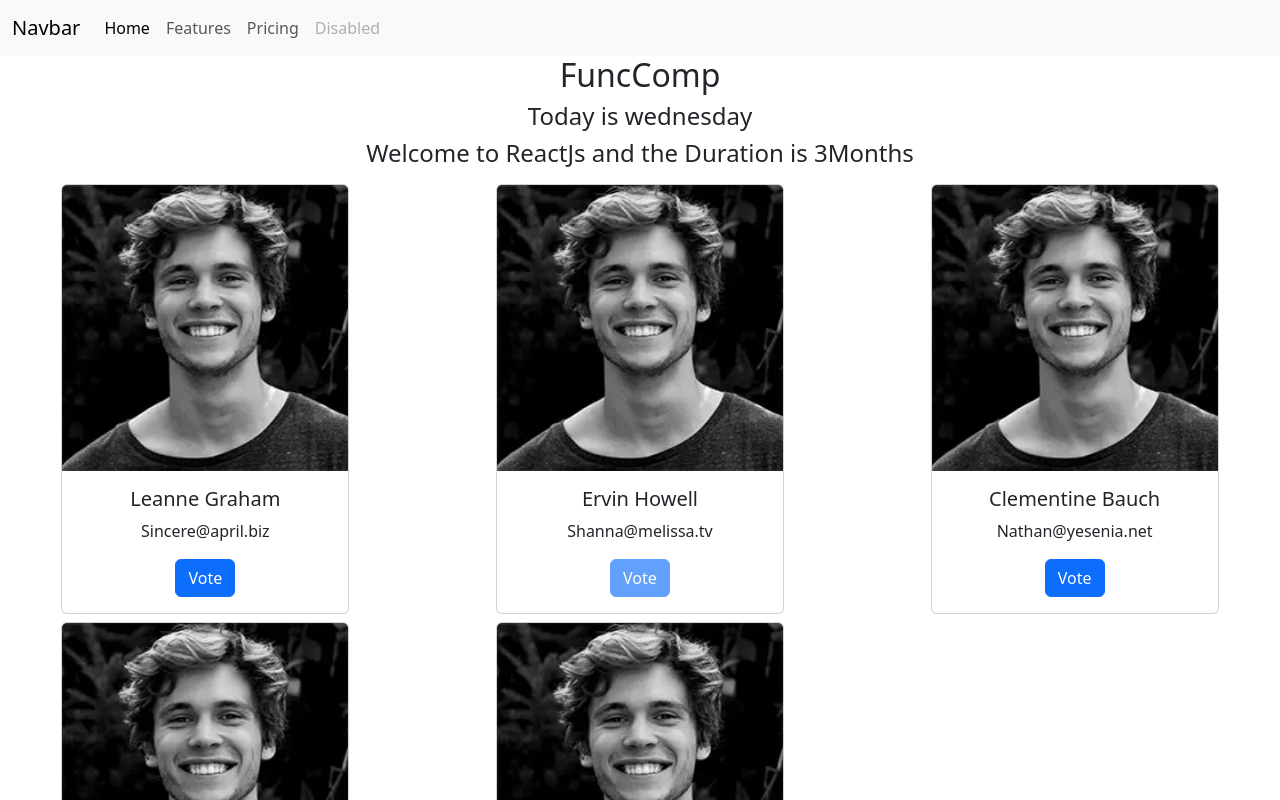
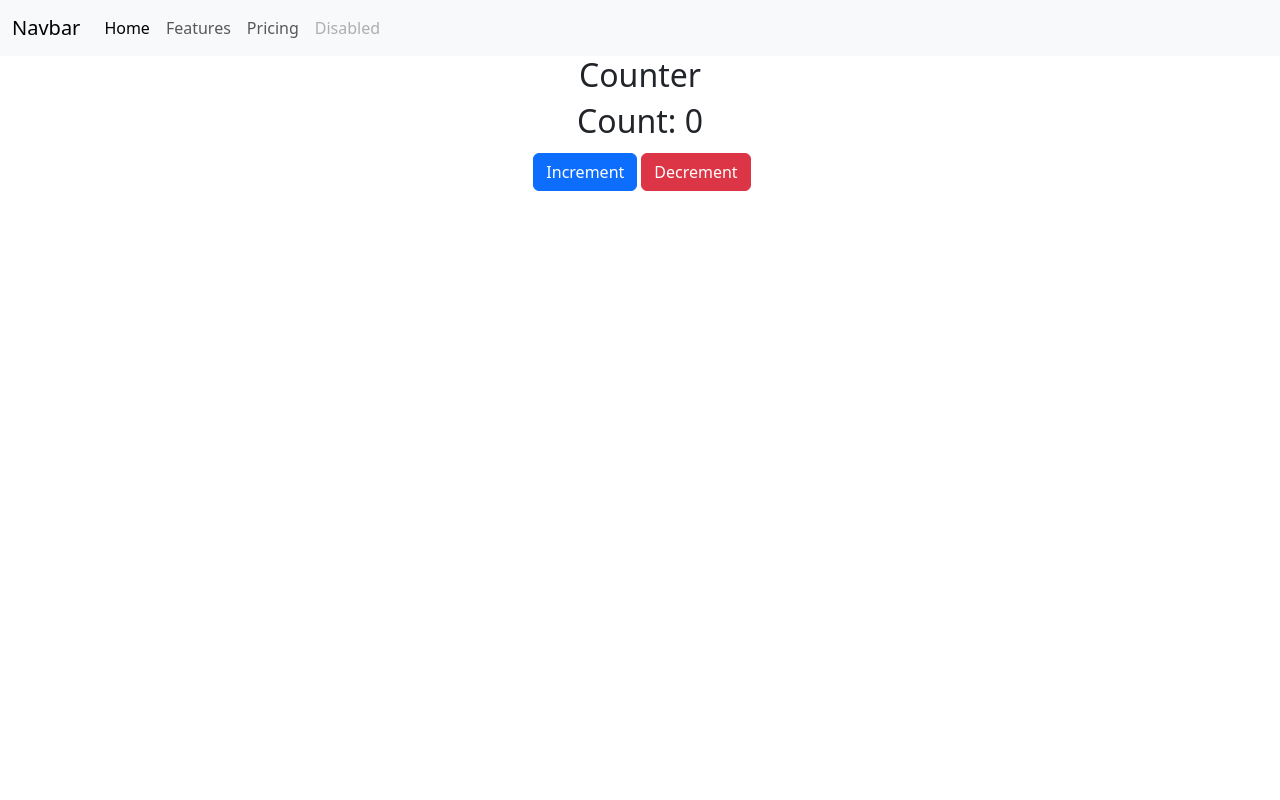
Before and after one commit to Chaitanyatraining/1206-react, a React (Create React App) app: page / in a window 1280 px wide. Shown: the top 800 px of the page. Built offline with nearby package versions, Linux system fonts and the light colour scheme.

Commit message:
state-in-class-comp

```diff
--- a/src/App.js
+++ b/src/App.js
@@ -47,11 +47,11 @@ const App = () => {
 
   return (
     <center>
-      {/* <Comptest />
-      <ClassComp /> */}
+      <Header />
+      {/* <Comptest /> */}
+      <ClassComp />
       {/* <Stylings /> */}
-      <Header />
-      <FuncComp courseName='ReactJs' courseDuration='3Months' data={data} />
+      {/* <FuncComp courseName='ReactJs' courseDuration='3Months' data={data} /> */}
       {/* <Footer /> */}
     </center>
   )
--- a/src/ClassComp.js
+++ b/src/ClassComp.js
@@ -1,9 +1,36 @@
 import React, { Component } from 'react'
 
-export class ClassComp extends Component {
+class ClassComp extends Component {
+  // constructor() {
+  //   super()
+  //   this.state = {
+  //     count: 0
+  //   }
+  // }
+
+  state = {
+    count: 0
+  }
+
+
+  handleIncrement = () => {
+    //never mutate the state directly
+    this.setState({count : this.state.count + 1})
+  }
+
+  handleDecrement = () => {
+    //never mutate the state directly
+    this.setState({count : this.state.count - 1})
+  }
+
   render() {
     return (
-      <div>ClassComp</div>
+      <div>
+        <h2>Counter</h2>
+        <h2> Count: {this.state.count}</h2>
+        <button className='btn btn-primary m-1' onClick={this.handleIncrement}>Increment</button>
+        <button className='btn btn-danger' onClick={this.handleDecrement}>Decrement</button>
+      </div>
     )
   }
 }
```
Also changed, not shown: src/Notes.txt (added), src/Questions.txt.
